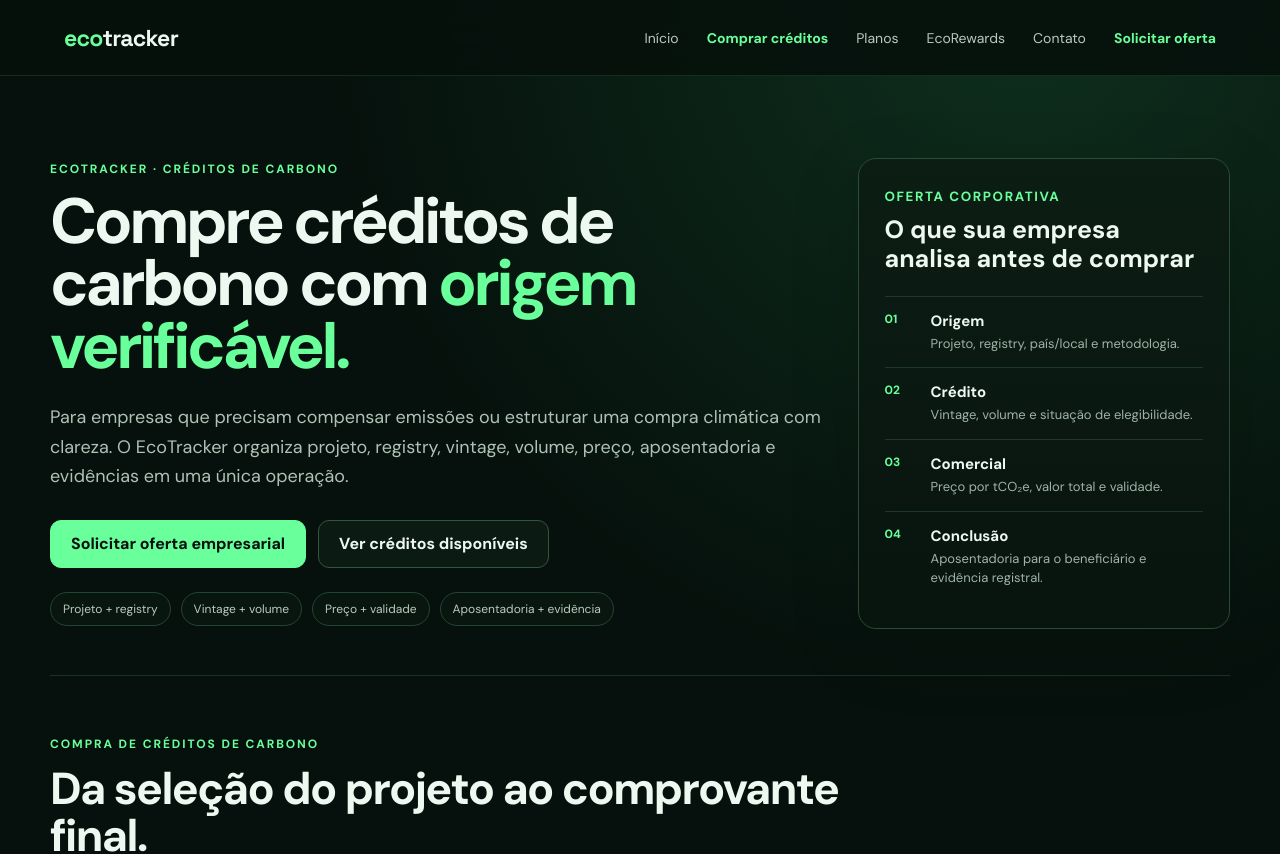
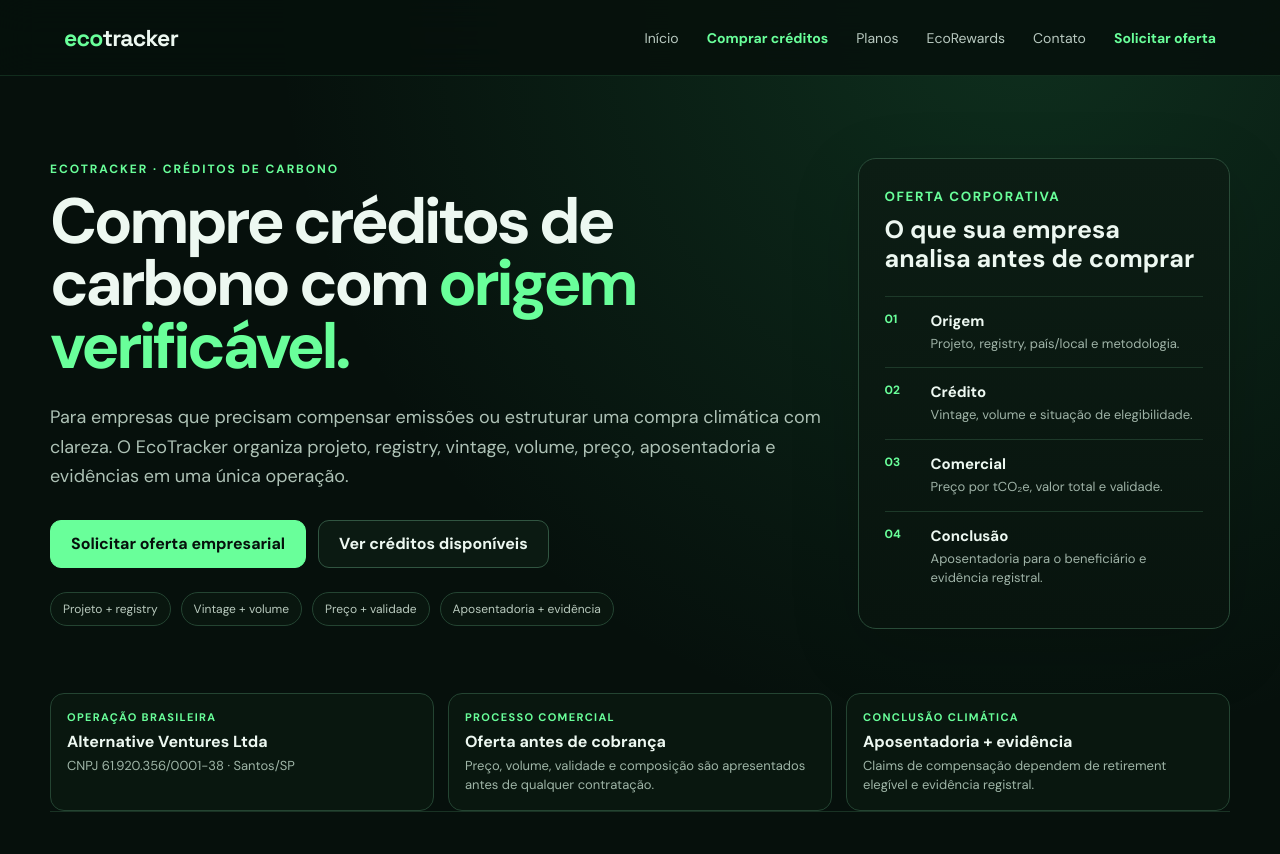
Before and after one commit to HenriqueGuilhermeUx/ecotracker, a React (Vite) app in the folder frontend/: page / in a window 1280 px wide. Shown: the top 854 px of the page. Built offline with nearby package versions, Linux system fonts and the light colour scheme; no server answers.

Commit message:
Add institutional trust strip to corporate home

```diff
--- a/frontend/src/CorporateHome.tsx
+++ b/frontend/src/CorporateHome.tsx
@@ -33,6 +33,12 @@
             <div className="corp-offer-line"><span>03</span><div><b>Comercial</b><p>Preço por tCO₂e, valor total e validade.</p></div></div>
             <div className="corp-offer-line"><span>04</span><div><b>Conclusão</b><p>Aposentadoria para o beneficiário e evidência registral.</p></div></div>
           </aside>
+        </section>
+
+        <section className="launch-trust" aria-label="Confiança institucional EcoTracker">
+          <div><small>OPERAÇÃO BRASILEIRA</small><b>Alternative Ventures Ltda</b><span>CNPJ 61.920.356/0001-38 · Santos/SP</span></div>
+          <div><small>PROCESSO COMERCIAL</small><b>Oferta antes de cobrança</b><span>Preço, volume, validade e composição são apresentados antes de qualquer contratação.</span></div>
+          <div><small>CONCLUSÃO CLIMÁTICA</small><b>Aposentadoria + evidência</b><span>Claims de compensação dependem de retirement elegível e evidência registral.</span></div>
         </section>
 
         <section className="corp-section">
```
